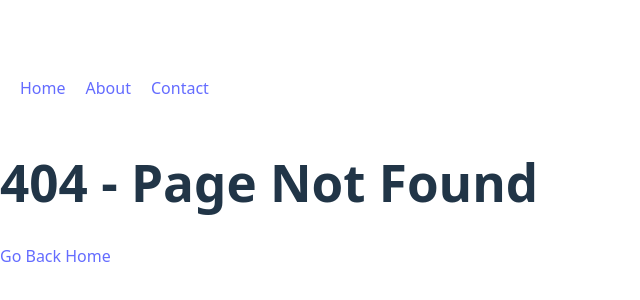
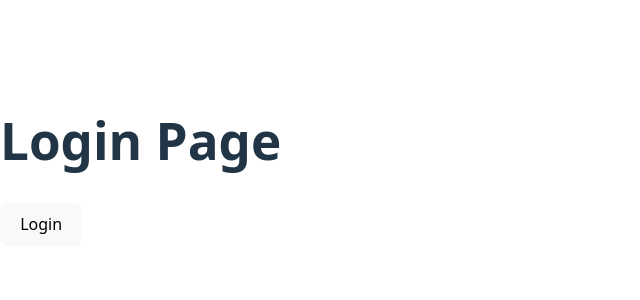
Before and after one commit to Abinash-016/React-Rev, a React (Vite) app: page /login in a window 1280 px wide. Before the commit this address had no page. Shown: the part 238-538 px from the top of the page, without its empty margins (0-640 px from the left). Built offline with nearby package versions, Linux system fonts and the light colour scheme.

Commit message:
useNavigate, Query Params, useLocation,replace

```diff
--- a/src/DAY-6/App.jsx
+++ b/src/DAY-6/App.jsx
@@ -4,16 +4,24 @@ import Home from "./Pages/Home";
 import About from "./Pages/About";
 import Contact from "./Pages/Contact";
 import NotFound from "./Pages/Notfound";
-
+import Login from "./Pages/Login";
+import Dashboard from "./Pages/Dashboard";
+import Profile from "./Pages/Profile";
+import Products from "./Pages/Products";
 function Day6() {
   return (
     <>
-      <Navbar />
+      {/* <Navbar /> */}
 
       <Routes>
         <Route path="/" element={<Home />} />
-        <Route path="/about" element={<About />} />
-        <Route path="/contact" element={<Contact />} />
+        {/* <Route path="/about" element={<About />} /> */}
+        {/* <Route path="/contact" element={<Contact />} /> */}
+
+        <Route path="/login" element={<Login />} />
+        <Route path="/dashboard" element={<Dashboard />} />
+        <Route path="/profile/:id" element={<Profile />} />
+        <Route path="/products" element={<Products />} />
 
         {/* 404 */}
         <Route path="*" element={<NotFound />} />
--- /dev/null
+++ b/src/DAY-6/Pages/Dashboard.jsx
@@ -0,0 +1,13 @@
+import { Navigate } from "react-router-dom";
+
+function Dashboard() {
+  const user = localStorage.getItem("user");
+
+  if (!user) {
+    return <Navigate to="/login" replace />;
+  }
+
+  return <h1>Welcome to Dashboard</h1>;
+}
+
+export default Dashboard;
--- /dev/null
+++ b/src/DAY-6/Pages/Login.jsx
@@ -0,0 +1,21 @@
+import { useNavigate } from "react-router-dom";
+
+function Login() {
+  const navigate = useNavigate();
+
+  const handleLogin = () => {
+    // simulate login
+    localStorage.setItem("user", "abinash");
+
+    navigate("/dashboard", { replace: true });
+  };
+
+  return (
+    <div>
+      <h1>Login Page</h1>
+      <button onClick={handleLogin}>Login</button>
+    </div>
+  );
+}
+
+export default Login;
--- /dev/null
+++ b/src/DAY-6/Pages/Products.jsx
@@ -0,0 +1,12 @@
+import { useLocation } from "react-router-dom";
+
+function Products() {
+  const location = useLocation();
+
+  const queryParams = new URLSearchParams(location.search);
+  const category = queryParams.get("category");
+
+  return <h1>Category: {category}</h1>;
+}
+
+export default Products;
--- /dev/null
+++ b/src/DAY-6/Pages/Profile.jsx
@@ -0,0 +1,9 @@
+import { useParams } from "react-router-dom";
+
+function Profile() {
+  const { id } = useParams();
+
+  return <h1>Profile ID: {id}</h1>;
+}
+
+export default Profile;
--- a/src/main.jsx
+++ b/src/main.jsx
@@ -9,7 +9,7 @@ import App from "./DAY-6/App";
 
 ReactDOM.createRoot(document.getElementById('root')).render(
   // <StrictMode>
-  //   <App />
+    // <App />
   // </StrictMode>,
   <BrowserRouter>
     <App></App>
```
